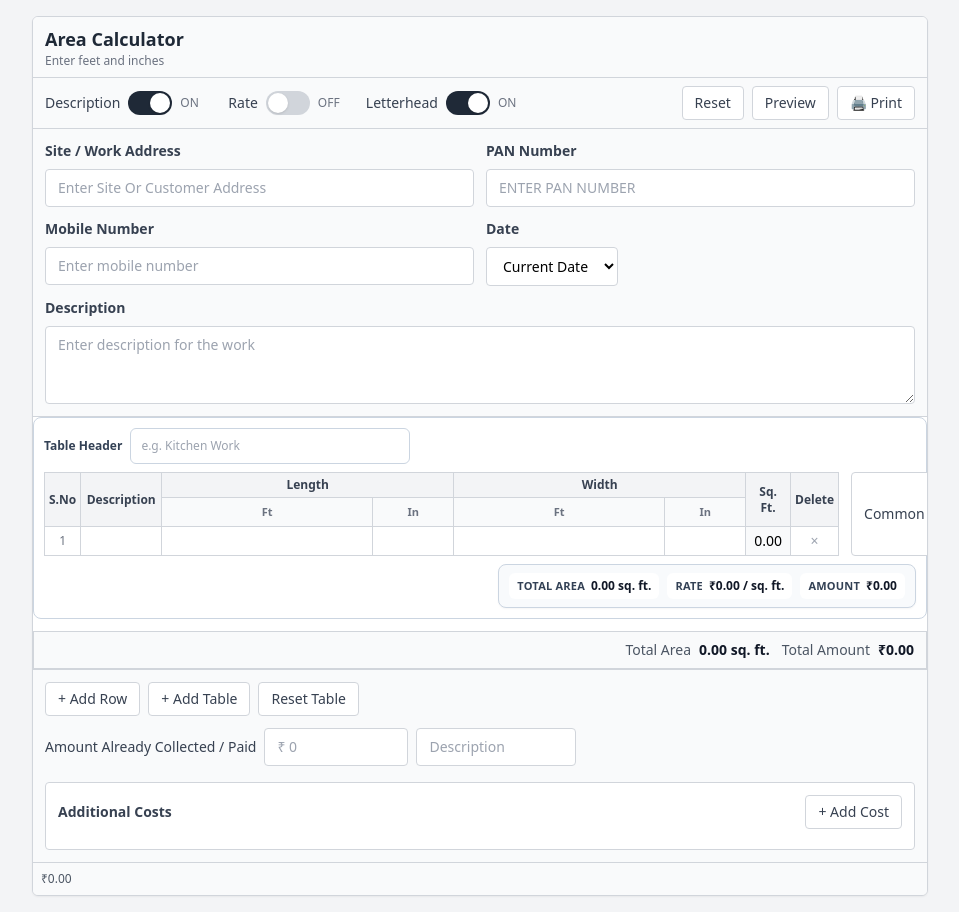
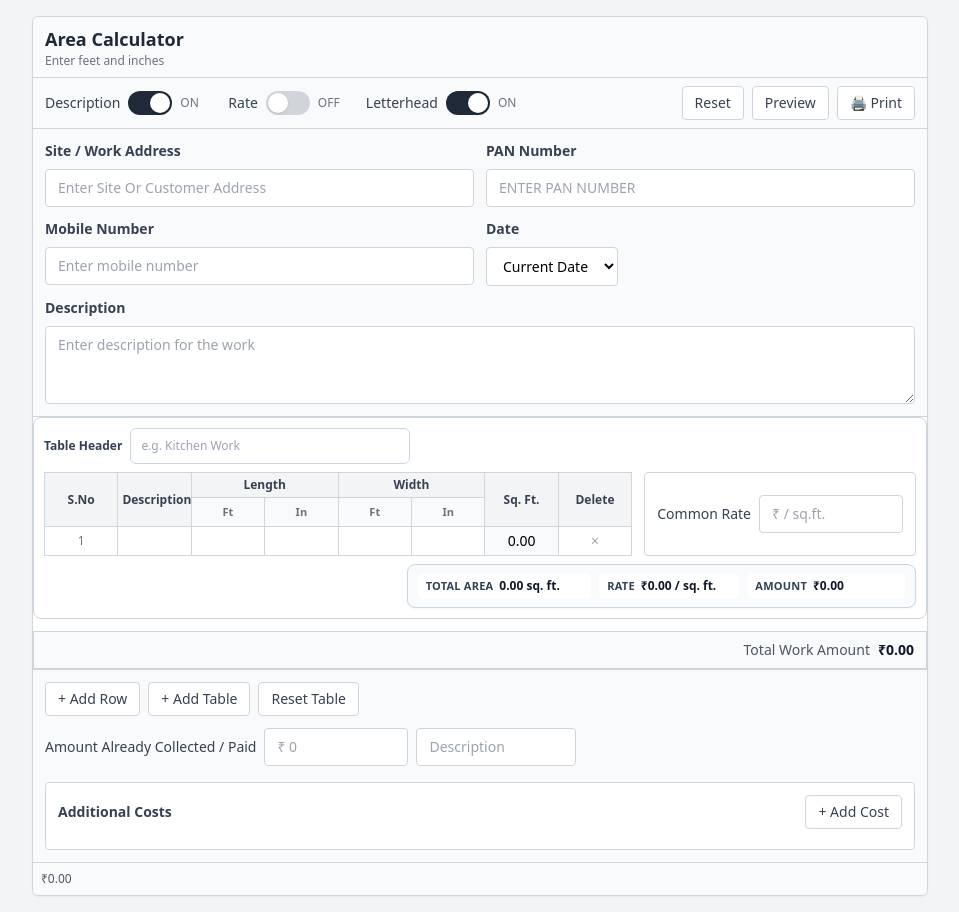
Before and after one commit to cseabhisheks/Bill-Generator, a React app: page / in a window 1280 px wide. Shown: the whole page, without its empty margins (160-1119 px from the left). Built offline with nearby package versions, Linux system fonts and the light colour scheme; the HTML template or start-up script is replaced by a standard one.

Commit message:
some minor changes is fixed

```diff
--- a/src/components/DimensionRow.jsx
+++ b/src/components/DimensionRow.jsx
@@ -84,7 +84,7 @@ export default function DimensionRow({
         />
       </td>
 
-      <td className="border border-gray-300 bg-gray-50 px-2 py-1 text-right">
+      <td className="border border-gray-300 bg-gray-50 px-2 py-1 text-center">
         {area.toFixed(2)}
       </td>
 
@@ -103,7 +103,7 @@ export default function DimensionRow({
             />
           </td>
 
-          <td className="border border-gray-300 bg-gray-50 px-2 py-1 text-right">
+          <td className="border border-gray-300 bg-gray-50 px-2 py-1 text-center">
             ₹{amount.toFixed(2)}
           </td>
         </>
--- a/src/components/DimensionTable.jsx
+++ b/src/components/DimensionTable.jsx
@@ -51,7 +51,7 @@ export default function DimensionTable({
       <div className="flex items-start gap-3">
         <div className="flex w-full flex-col gap-2">
           <div className="flex items-start gap-3">
-            <table className="w-max table-auto border-collapse text-sm">
+            <table className="dimension-table-content table-auto border-collapse text-sm">
               <thead>
                 <tr className="bg-gray-100 text-center text-xs font-semibold text-gray-700">
                   <th rowSpan="2" className="border border-gray-300 px-1 py-1">
@@ -139,10 +139,12 @@ export default function DimensionTable({
 
       <div className="print-table-total-summary">
         <div className="print-table-total-summary-card">
-          <div className="print-table-total-summary-item">
-            <span className="print-table-total-label">Total Area</span>
-            <span className="print-table-total-value">{tableArea.toFixed(2)} sq. ft.</span>
-          </div>
+          {!rateEnabled && (
+            <div className="print-table-total-summary-item">
+              <span className="print-table-total-label">Total Area</span>
+              <span className="print-table-total-value">{tableArea.toFixed(2)} sq. ft.</span>
+            </div>
+          )}
           {!rateEnabled && (
             <div className="print-table-total-summary-item">
               <span className="print-table-total-label">Rate</span>
--- a/src/components/TotalArea.jsx
+++ b/src/components/TotalArea.jsx
@@ -1,5 +1,4 @@
 export default function TotalArea({
-  total,
   totalAmount,
   rateEnabled,
   commonRate,
@@ -10,20 +9,13 @@ export default function TotalArea({
     <div className="flex items-center justify-end gap-6 border border-gray-300 bg-gray-50 px-3 py-2">
       {rateEnabled ? (
         <div className="text-sm font-medium text-gray-600">
-          Total Amount
+          Total Work Amount
           <span className="ml-2 font-bold text-gray-900">
             ₹{totalAmount.toFixed(2)}
           </span>
         </div>
       ) : (
         <div className="flex flex-wrap items-center gap-3">
-          <div className="text-sm font-medium text-gray-600">
-            Total Area
-            <span className="ml-2 font-bold text-gray-900">
-              {total.toFixed(2)} sq. ft.
-            </span>
-          </div>
-
           {hasCommonRate && (
             <div className="text-sm font-medium text-gray-600">
               Rate
@@ -34,7 +26,7 @@ export default function TotalArea({
           )}
 
           <div className="text-sm font-medium text-gray-600">
-            Total Amount
+            Total Work Amount
             <span className="ml-2 font-bold text-gray-900">
               ₹{totalAmount.toFixed(2)}
             </span>
--- a/src/index.css
+++ b/src/index.css
@@ -20,11 +20,20 @@
 
 .dimension-table-wrapper {
   width: 100%;
+  max-width: 100%;
   background: #ffffff;
   border: 1px solid var(--page-line);
   border-radius: 8px;
   padding: 10px;
   box-sizing: border-box;
+  display: block;
+  overflow-x: auto;
+}
+
+.dimension-table-content {
+  width: 100%;
+  table-layout: fixed;
+  max-width: 100%;
 }
 
 .table-title-editor {
@@ -92,10 +101,13 @@
 .print-table-total-summary-item {
   display: flex;
   align-items: center;
+  flex-wrap: nowrap;
   gap: 6px;
   padding: 4px 8px;
   border-radius: 6px;
   background: var(--page-bg);
+  white-space: nowrap;
+  min-width: 140px;
 }
 
 .print-table-total-label {
@@ -104,12 +116,16 @@
   color: var(--page-text-soft);
   text-transform: uppercase;
   letter-spacing: 0.02em;
+  white-space: nowrap;
 }
 
 .print-table-total-value {
   font-size: 12px;
   font-weight: 800;
   color: var(--page-text);
+  white-space: nowrap;
+  min-width: 84px;
+  text-align: left;
 }
 
 .pdf-only { display: none; }
@@ -277,6 +293,7 @@
   text-overflow: ellipsis !important;
   line-height: 1.35;
   background: #fafdff !important;
+  text-align: center !important;
 }
 
 .preview-mode .print-table tbody tr:nth-child(even) {
```
